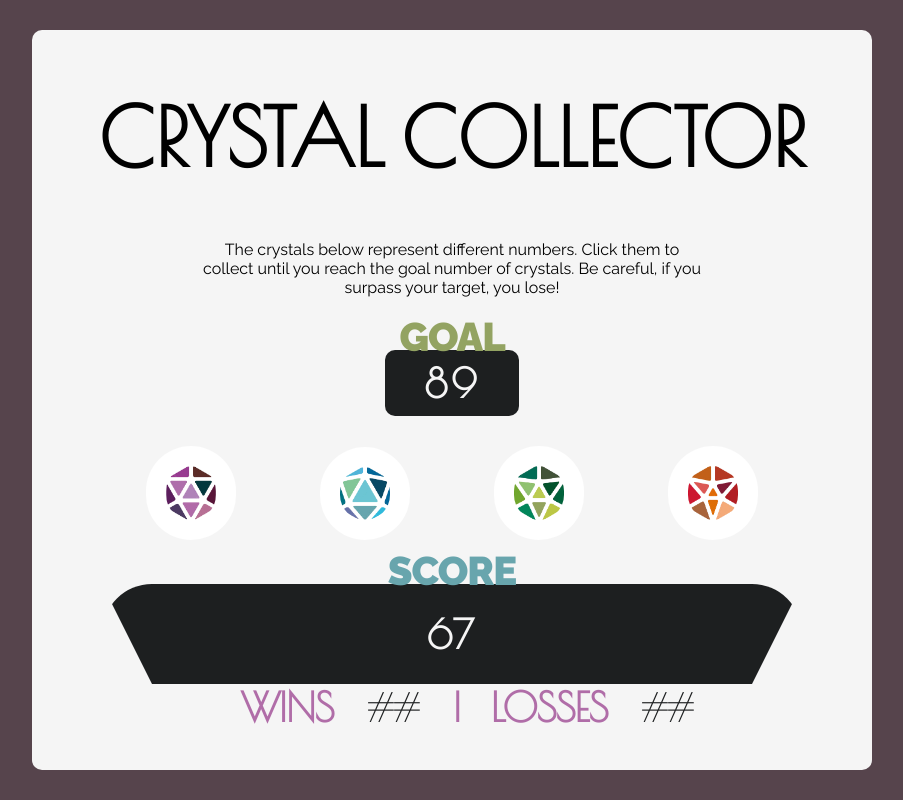
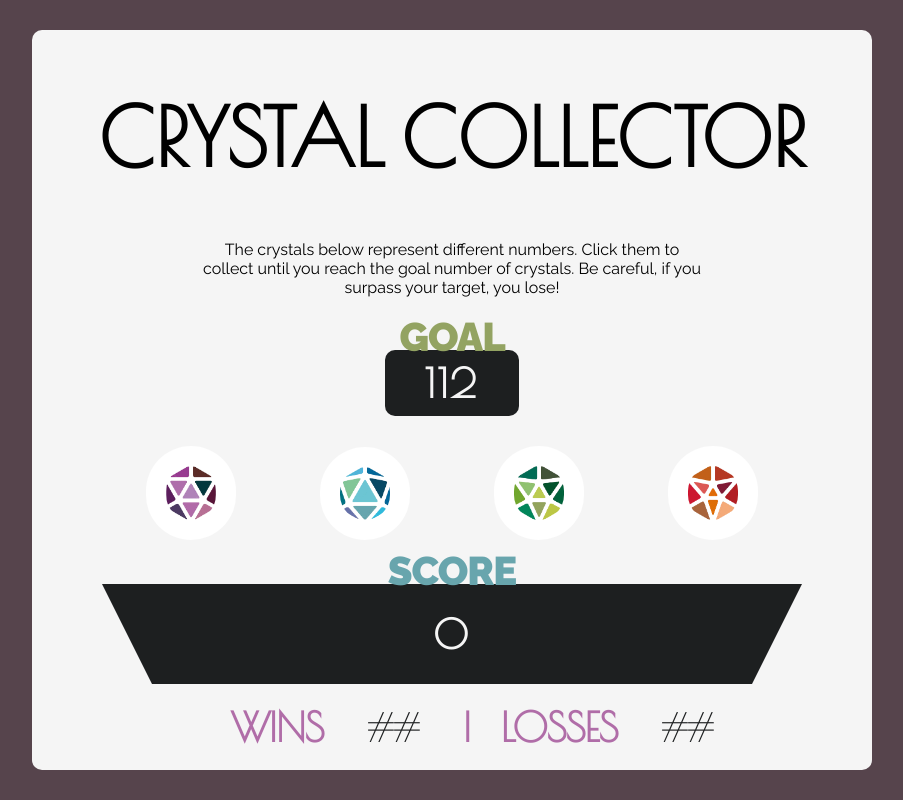
Before and after one commit to CrystalEspaillat/Crystal-Collector, a plain HTML site: page index.html in a window 1280 px wide. Shown: the whole page, without its empty margins (188-1091 px from the left). Drawn offline with nearby package versions, Linux system fonts and the light colour scheme.

Commit message:
Cached DOMS, set up variables, generate goal number function, also crystal values array.

```diff
--- a/assets/css/style.css
+++ b/assets/css/style.css
@@ -48,7 +48,7 @@ p {
     font-weight: 900;
     letter-spacing: -1px;
     font-size: 30pt;
-    margin: 20px 10px;
+    margin: 20px 20px;
     position: relative;
     z-index: 10;
 }
@@ -81,11 +81,11 @@ img {
 /* //////////////////////////// SCORE BUCKET */
 
 #bucket {
-    border-radius: 50px;
 	border-top: 100px solid #1D1F20;
 	border-left: 50px solid transparent;
 	border-right: 50px solid transparent;
-	height: 0;
+    height: 0;
+    padding-bottom: 20px;
     width: 600px;
     text-align: center;
     z-index: 10;
@@ -111,10 +111,6 @@ img {
 /* //////////////////////////// SCORE BOARD */
 
 .score-board {
-    display: inline;
-}
-
-.score-board {
     padding: 20px;
     border-radius: 10px;
     font-family: "Poiret One", sans-serif;
@@ -123,12 +119,10 @@ img {
     color: #B06DA8;
     letter-spacing: -1px;
     font-size: 30pt;
-    margin: 20px 10px;
+    margin: 50px 20px;
 }
 
 #wins-span, #losses-span {
-    padding: 40px 0px;
-    border-radius: 10px;
     font-family: "Poiret One", sans-serif;
     text-transform: uppercase;
     color: #1D1F20;
--- a/assets/javascript/game.js
+++ b/assets/javascript/game.js
@@ -1,12 +1,96 @@
-// Function that randomly assigns each crystal a value
-// Function that randomly chooses a goal number.
-// Call functions on page load.
+$(document).ready(function() {
+
+    // Function that randomly chooses a goal number from 19-120.
+        function chooseGoal() {
+            return Math.floor(Math.random()*(120 - 19 + 1) + 19);
+        }
+
+    // Display goal number on page
+        var goal = chooseGoal();
+        $("#goal-number").text(goal);
+
+    // Display score on page
+        var score = 0;
+        $("#score").text(score);
+
+    // Cache the DOMs
+        var c1 = $("#c1");
+        var c2 = $("#c2");
+        var c3 = $("#c3");
+        var c4 = $("#c4");
+
+
+    // Fisher-Yates Algorithm to shuffle the possible values of a crystal.
+
+        var numbers = [1, 2, 3, 4, 5, 6, 7, 8, 9, 10, 11, 12];
+
+        function shuffle (array) {
+            var i = 0, j = 0, temp = null
+
+            for (i = numbers.length - 1; i > 0; i -= 1) {
+            j = Math.floor(Math.random() * (i + 1))
+            temp = numbers[i]
+            numbers[i] = numbers[j]
+            numbers[j] = temp
+            }
+            return numbers;
+        }
+
+    // Choose 4 random, non-repeating numbers for crystal values
+        var shuffledNums = shuffle(numbers);
+        var crystalArray = shuffledNums.splice(0, 4);
+        console.log(crystalArray);
+
+    // Give the crystals the values generated above.
+
+        c1.attr("data-crystalvalue", crystalArray[0]);
+        c2.attr("data-crystalvalue", crystalArray[1]);
+        c3.attr("data-crystalvalue", crystalArray[2]);
+        c4.attr("data-crystalvalue", crystalArray[3]);
+
+        // //When ou click on crystal 1 ....
+        // c1.on("click", function() {
+        //     var crystalValue = ($(this).attr("data-crystalvalue"));
+        //     crystalValue = parseInt(crystalValue);
+        //     score += crystalValue;
+        //     });
+
+
+
+});
+
+    // // This time, our click event applies to every single crystal on the page. Not just one.
+    // $(".crystal-image").on("click", function() {
+
+    // // Determining the crystal's value requires us to extract the value from the data attribute.
+    // // Using the $(this) keyword specifies that we should be extracting the crystal value of the clicked crystal.
+    // // Using the .attr("data-crystalvalue") allows us to grab the value out of the "data-crystalvalue" attribute.
+    // // Since attributes on HTML elements are strings, we must convert it to an integer before adding to the counter
+
+    // var crystalValue = ($(this).attr("data-crystalvalue"));
+    // crystalValue = parseInt(crystalValue);
+    // // We then add the crystalValue to the user's "counter" which is a global variable.
+    // // Every click, from every crystal adds to the global counter.
+    // counter += crystalValue;
+
+    // // All of the same game win-lose logic applies. So the rest remains unchanged.
+    // alert("New score: " + counter);
+
+    // if (counter === targetNumber) {
+    //   alert("You win!");
+    // }
+
+    // else if (counter >= targetNumber) {
+    //   alert("You lose!!");
+    // }
+
+
 
 //When user clicks a crystal ...
-// if value + score is less than or equal to goal number
-// then animate crystal falling into basket
-// change score value
+// if value + score is less than or equal to goal number.
+// then animate crystal falling into basket.
+// change score value.
 
-//if value + score is greater than goal number
-// add a loss
+//if value + score is greater than goal number.
+// add a loss.
 // animate crystal to pulse.
--- a/index.html
+++ b/index.html
@@ -3,8 +3,12 @@
 <head>
     <title>Crystal Collector</title>
     <link rel="stylesheet" href="assets/css/style.css" />
+    <script src="https://ajax.googleapis.com/ajax/libs/jquery/3.3.1/jquery.min.js"></script>
+    <script src="https://ajax.aspnetcdn.com/ajax/jQuery/jquery-3.3.1.min.js"></script>
     <script rel="javascript" src="assets/javascript/game.js"></script>
+
 </head>
+
 <body>
 
    <div id="container">
@@ -27,10 +31,10 @@
         </section>
 
         <section>
-            <img id="c1" src="assets/media/crystal1.png" />
-            <img id="c2" src="assets/media/crystal2.png" />
-            <img id="c3" src="assets/media/crystal3.png" />
-            <img id="c4" src="assets/media/crystal4.png" />
+            <img class="crystal" id="c1" src="assets/media/crystal1.png" />
+            <img class="crystal" id="c2" src="assets/media/crystal2.png" />
+            <img class="crystal" id="c3" src="assets/media/crystal3.png" />
+            <img class="crystal" id="c4" src="assets/media/crystal4.png" />
 
         </section>
 
@@ -44,7 +48,6 @@
                 <span id="wins-span">##</span>
                 <span class="score-board"> | &nbsp; &nbsp;Losses</span>
                 <span id="losses-span">##</span>
-
         </section>
 
     </div>
```
